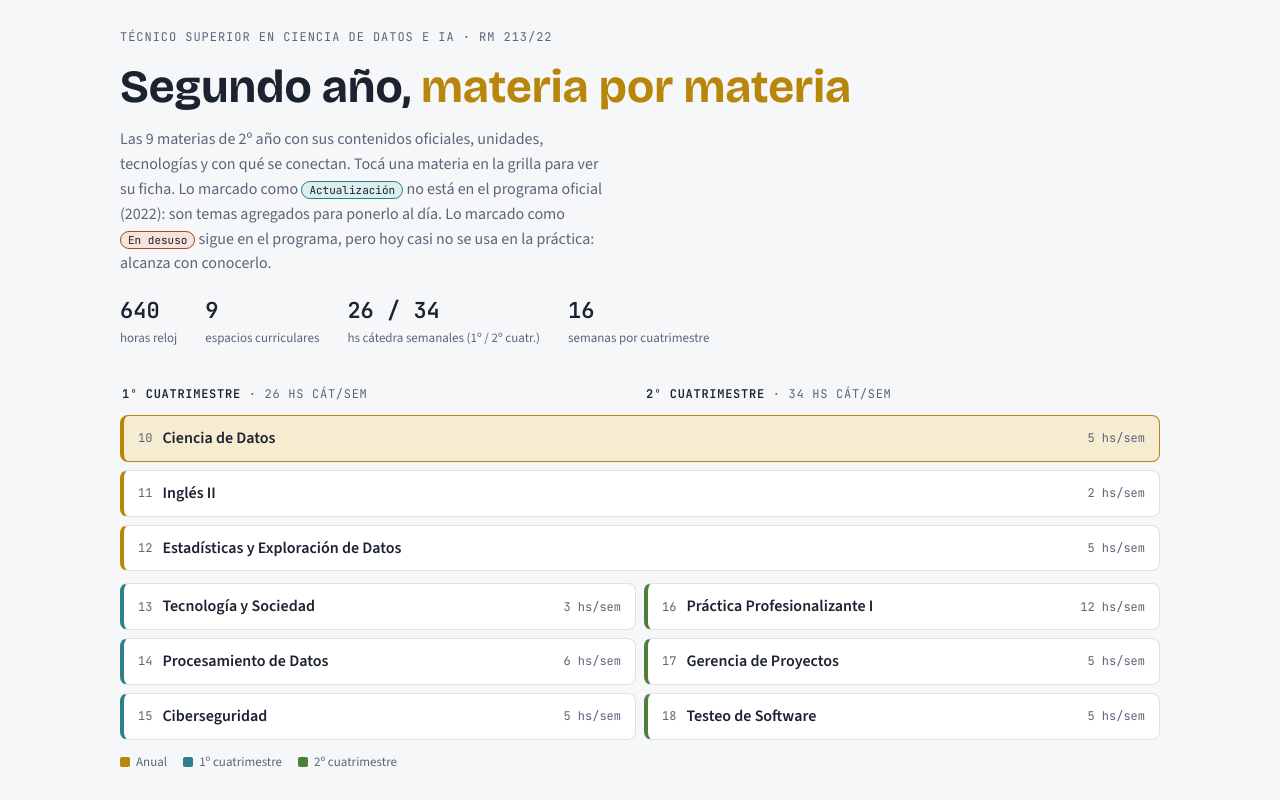
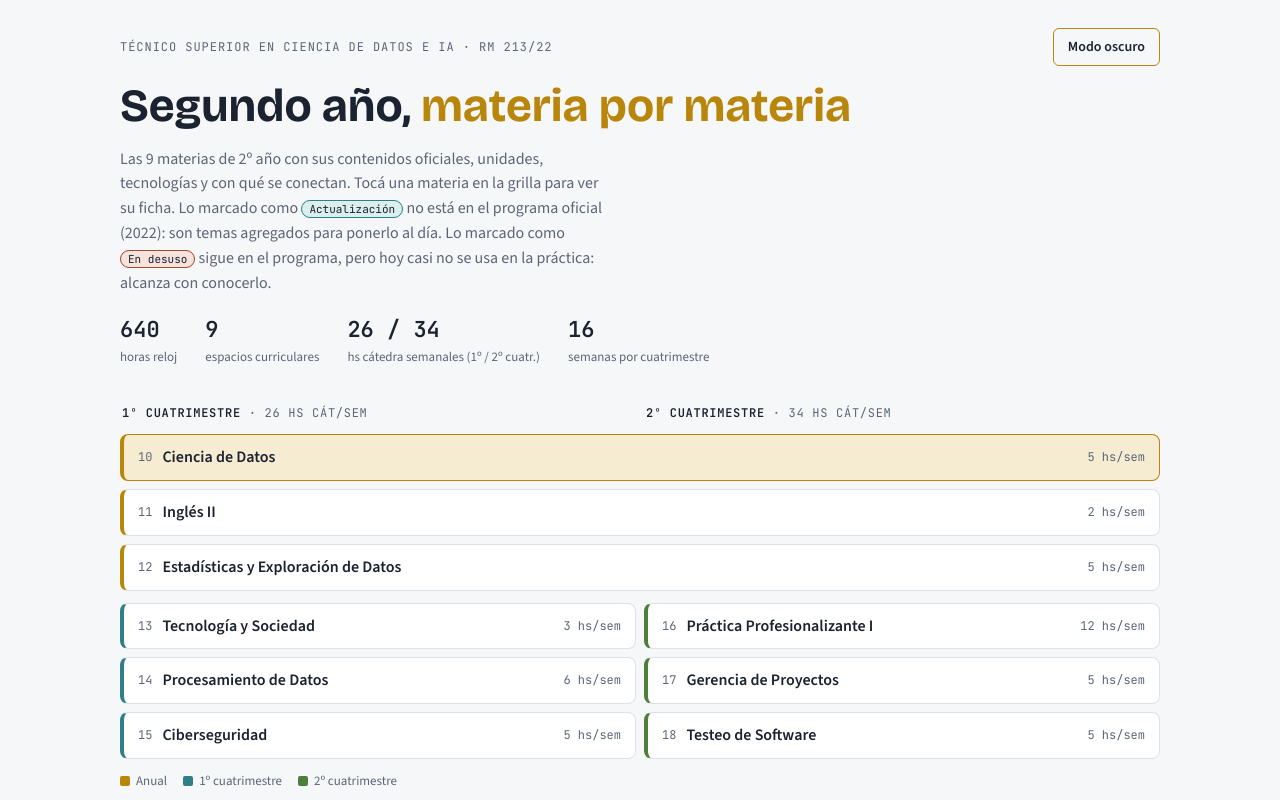
Before and after one commit to LucasJavierPerez/Ciencia-de-Datos-e-Inteligencia-Artificial-ITEC, a plain HTML site: page index.html in a window 1280 px wide. Shown: the top 800 px of the page. Drawn offline with nearby package versions, Linux system fonts and the light colour scheme.

Commit message:
feat: add light/dark theme toggle

```diff
--- a/index.html
+++ b/index.html
@@ -127,6 +127,7 @@ details { border-top: 1px solid var(--line); padding-top: 14px; }
 summary { cursor: pointer; font-weight: 600; }
 summary:focus-visible { outline: 2px solid var(--accent); outline-offset: 2px; }
 details p { color: var(--muted); max-width: 75ch; }
+.topbar { display: flex; flex-wrap: wrap; justify-content: space-between; align-items: center; gap: 8px 16px; }
 /* Teacher */
 .teacher { display: flex; flex-wrap: wrap; align-items: center; gap: 8px 14px; padding: 12px 14px; border: 1px dashed var(--line); border-radius: 8px; }
 .teacher .who { display: grid; min-width: 0; flex: 1; }
@@ -160,7 +161,7 @@ details p { color: var(--muted); max-width: 75ch; }
 
 <div class="wrap">
   <header>
-    <div class="eyebrow">Técnico Superior en Ciencia de Datos e IA · RM 213/22</div>
+    <div class="topbar"><div class="eyebrow">Técnico Superior en Ciencia de Datos e IA · RM 213/22</div><button class="btn" type="button" id="theme-toggle">Modo claro</button></div>
     <h1>Segundo año, <span>materia por materia</span></h1>
     <p class="lede">Las 9 materias de 2º año con sus contenidos oficiales, unidades, tecnologías y con qué se conectan. Tocá una materia en la grilla para ver su ficha. Lo marcado como <span class="src a">Actualización</span> no está en el programa oficial (2022): son temas agregados para ponerlo al día. Lo marcado como <span class="src d">En desuso</span> sigue en el programa, pero hoy casi no se usa en la práctica: alcanza con conocerlo.</p>
     <div class="stats">
@@ -314,6 +315,23 @@ const S = [
   practice:["Kata TDD (FizzBuzz, calculadora de strings) con pytest.","Testear las funciones de limpieza del proyecto de PP I.","Configurar GitHub Actions para correr tests y cobertura en cada push.","Escribir un plan de pruebas y 3 reportes de bug formales."],
   official:"Importancia del testeo. Técnicas. Herramientas. TDD, CI. Programación UnitTest. Técnicas de caja blanca. Desarrollo de casos de pruebas unitarias. Manejo de excepciones. Herramientas de automatización. Pruebas de integración. Seguridad de los sistemas de información. Documento de Plan de Pruebas, casos de pruebas, especificación de diseño de casos, logs de errores, reportes de errores (bugs), evidencias de pruebas, reportes emitidos por herramientas de pruebas."}
 ];
+// Theme toggle: explicit choice stored per viewer; default follows the system
+(function(){
+  const root = document.documentElement, btn = document.getElementById("theme-toggle");
+  const sysDark = () => window.matchMedia && window.matchMedia("(prefers-color-scheme: dark)").matches;
+  let saved = null;
+  try { saved = localStorage.getItem("theme"); } catch {}
+  if (saved === "light" || saved === "dark") root.dataset.theme = saved;
+  const isDark = () => root.dataset.theme ? root.dataset.theme === "dark" : sysDark();
+  const label = () => { btn.textContent = isDark() ? "Modo claro" : "Modo oscuro"; };
+  btn.addEventListener("click", () => {
+    const next = isDark() ? "light" : "dark";
+    root.dataset.theme = next;
+    try { localStorage.setItem("theme", next); } catch {}
+    label();
+  });
+  label();
+})();
 const REG = {anual:"Anual", c1:"1º cuatrimestre", c2:"2º cuatrimestre"};
 const RC = {anual:"var(--anual)", c1:"var(--c1)", c2:"var(--c2)"};
 const SRC = {e:["Programa","e"], s:["Sugerida","s"], o:["Opcional","o"], a:["Actualización","a"], d:["En desuso","d"]};
```
